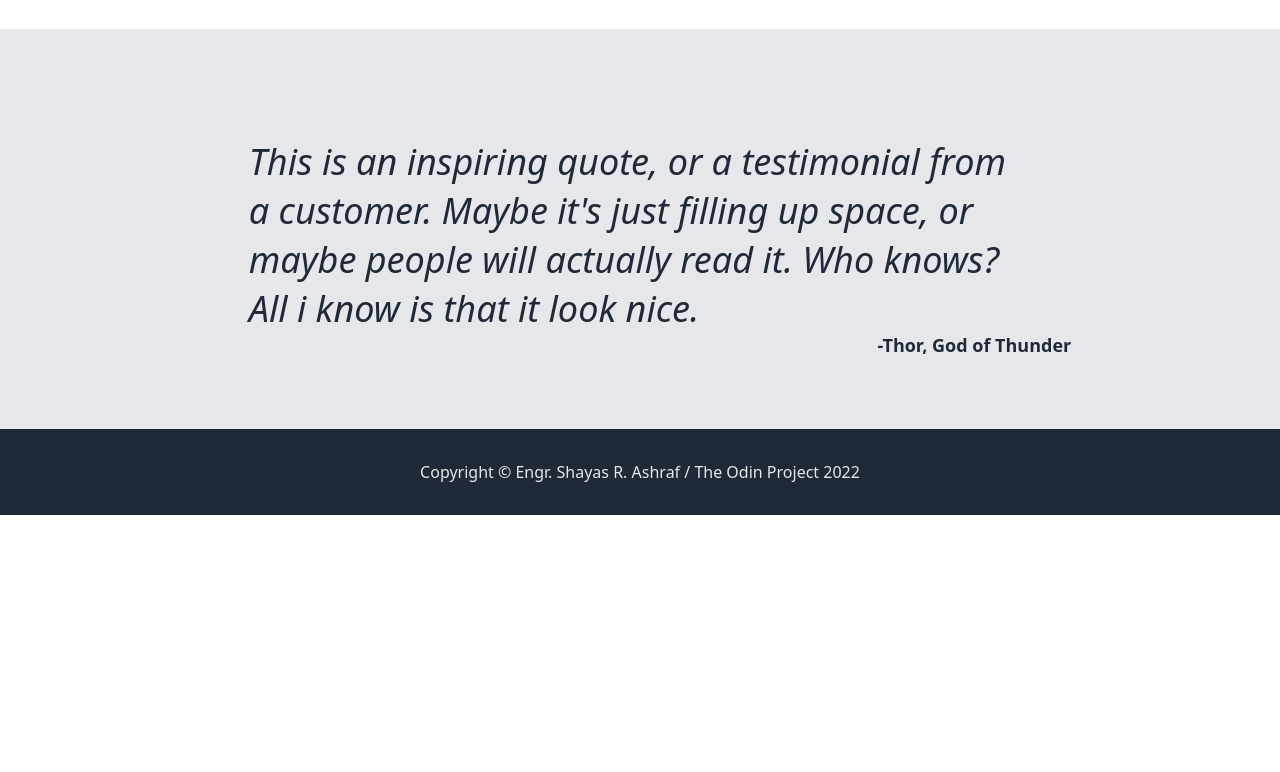
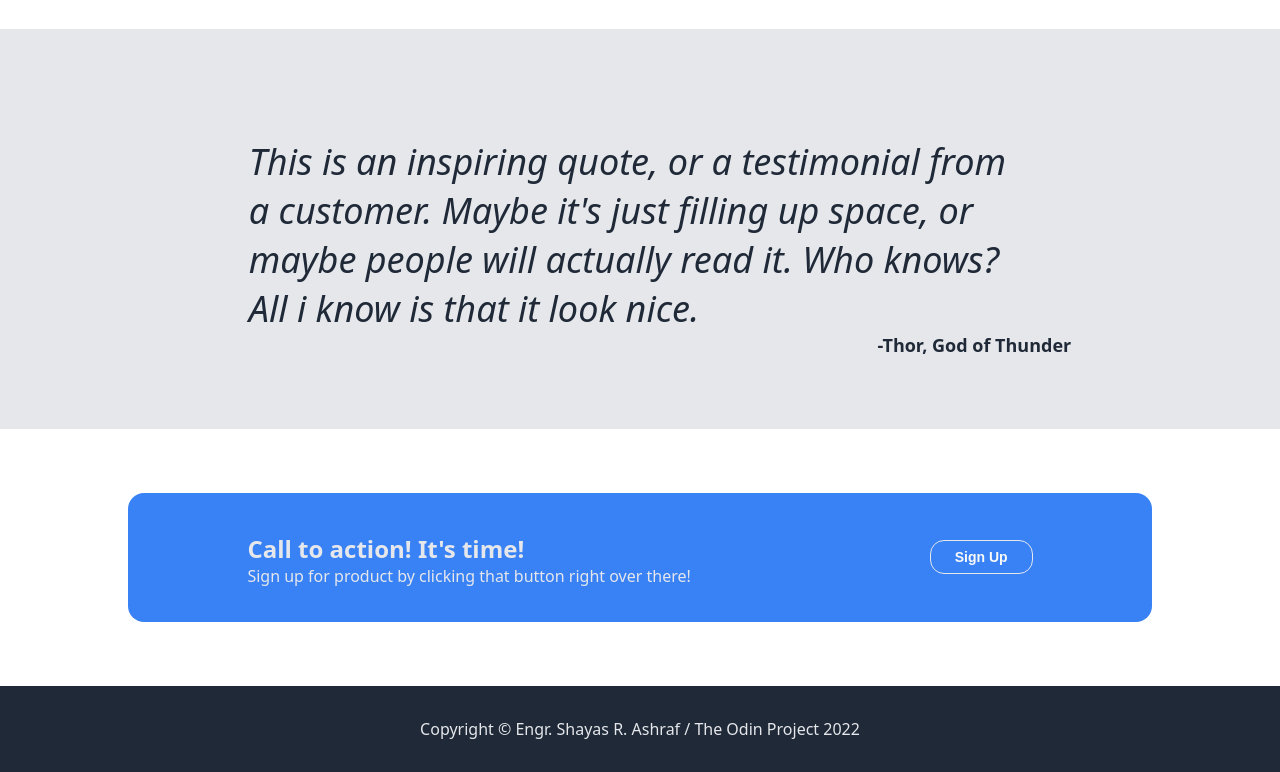
Before and after one commit to EngrShayas/odin-landing-page, a plain HTML site: page index.html in a window 1280 px wide. Shown: the part 930-1702 px from the top of the page. Before the commit the page ends 1445 px from the top, so only its background shows below. Drawn offline with Linux system fonts and the light colour scheme.

Commit message:
Contact section added

```diff
--- a/index.html
+++ b/index.html
@@ -56,6 +56,13 @@
         <blockquote>This is an inspiring quote, or a testimonial from a customer. Maybe it's just filling up space, or maybe people will actually read it. Who knows? All i know is that it look nice.</blockquote>
         <p>-Thor, God of Thunder</p>
     </section>
+    <section class="contact">
+        <div class="contact-content">
+            <h2>Call to action! It's time!</h2>
+            <p>Sign up for product by clicking that button right over there!</p>
+        </div>
+        <button class="btn">Sign Up</button>
+    </section>
     <footer class="footer">
         <p>Copyright &copy; Engr. Shayas R. Ashraf / The Odin Project 2022</p>
     </footer>
--- a/styles/style.css
+++ b/styles/style.css
@@ -69,11 +69,11 @@ section.hero .left p {
     color: #e5e7eb;
 }
 
-section.hero button {
+button {
     font-size: 14px;
     font-weight: 900;
     padding: 8px 24px;
-    border-radius: 4em;
+    border-radius: 1em;
     background-color: #3882f6;
     color: #f9faf8;
 }
@@ -128,6 +128,27 @@ section.quote p {
     margin: 0;
     text-align: right;
 }
+
+/* contact section */
+section.contact {
+    display: flex;
+    background-color: #3882f6;
+    justify-content: space-around;
+    align-items: center;
+    margin: 4em 8em;
+    border-radius: 16px;
+    color: #e5e7eb;
+    padding: 1.2rem 0;
+}
+section.contact h2 {
+    margin-bottom: 0;
+}
+section.contact p {
+    margin-top: 0;
+}
+section.contact .btn {
+    border: 1px solid #e5e7eb;
+}
 /* footer */
 
 footer {
```
